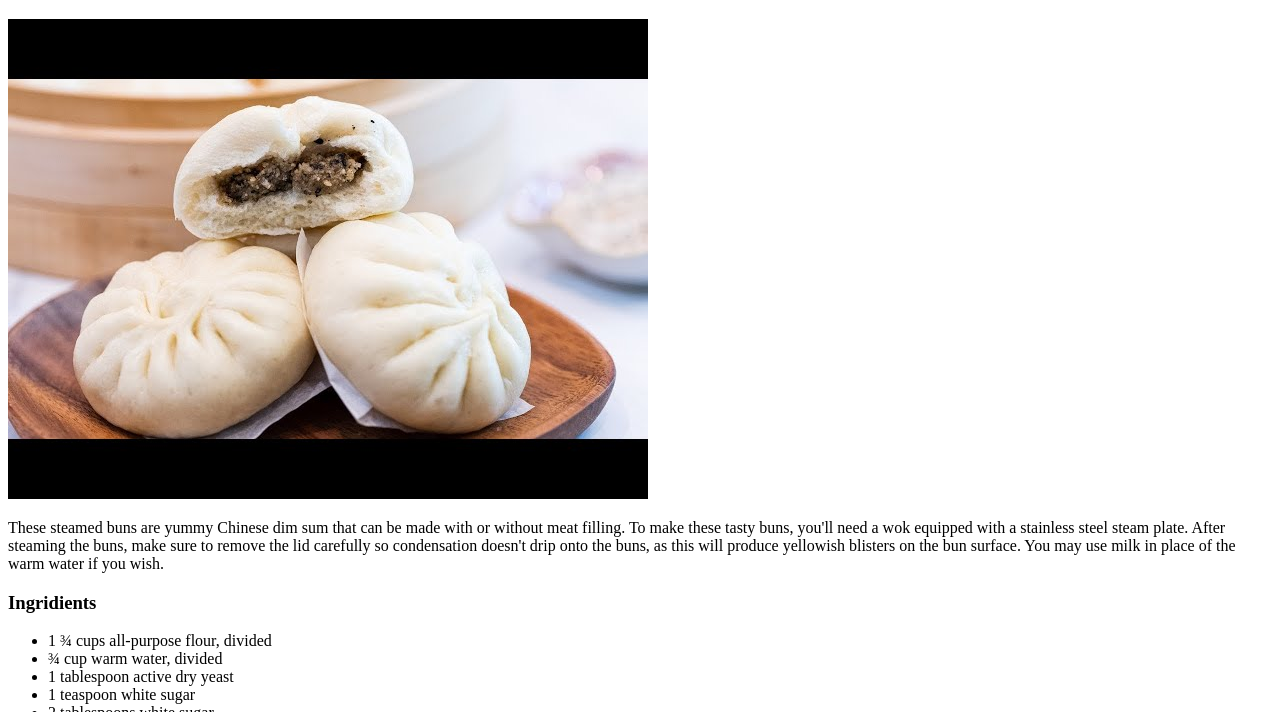
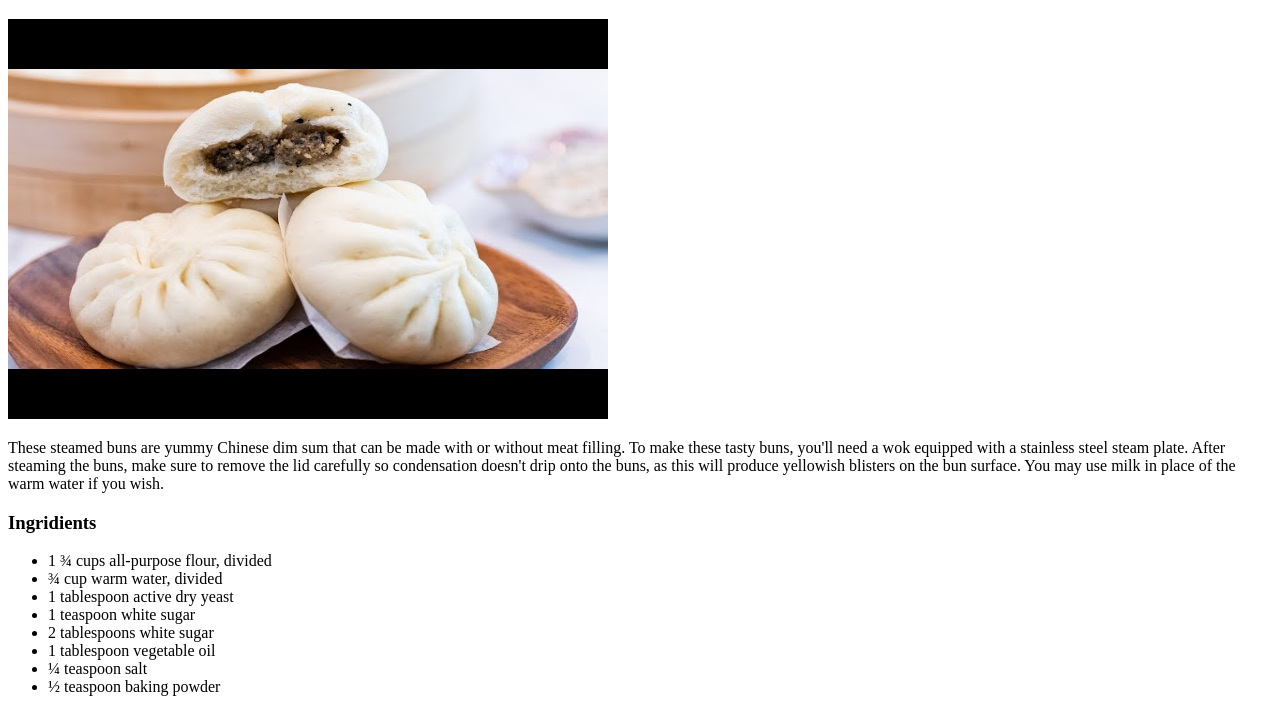
Before and after one commit to Durkeno/odin-recipes, a plain HTML site: page recipes/buns.html in a window 1280 px wide. Shown: the part 61-773 px from the top of the page. Drawn offline with Linux system fonts and the light colour scheme.

Commit message:
Modify img size for buns.html
Changed size of buns.img to match other recipes style

```diff
--- a/recipes/buns.html
+++ b/recipes/buns.html
@@ -7,7 +7,7 @@
 </head>
 <body>
     <h1>Chinese Steamed Buns</h1>
-    <img src="../img/buns.jpg">
+    <img src="../img/buns.jpg" alt="Photo of steamed buns in a bowl" height="400" width="600">
     <p>These steamed buns are yummy Chinese dim sum that can be made
         with or without meat filling. To make these tasty buns, you'll
         need a wok equipped with a stainless steel steam plate. After
```
